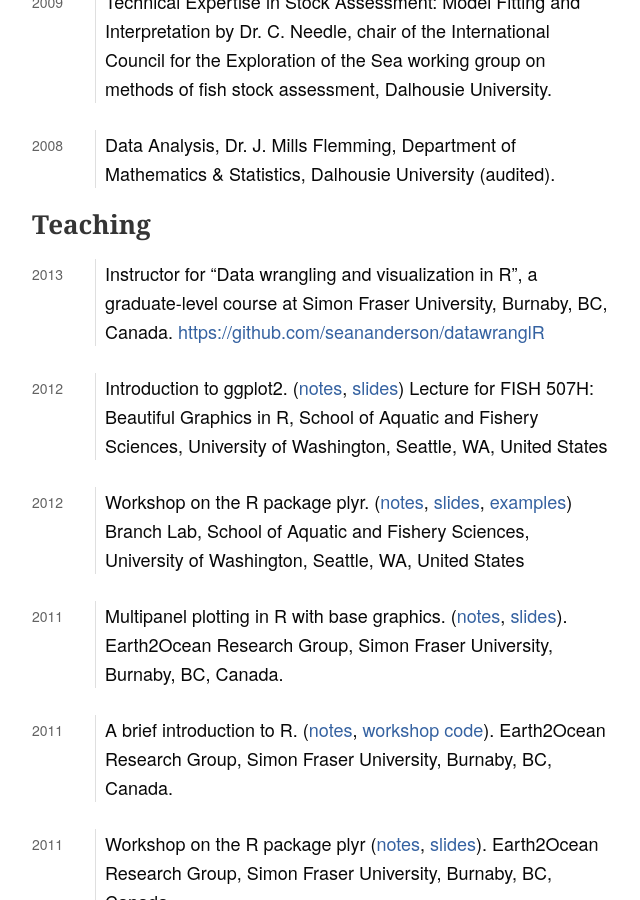
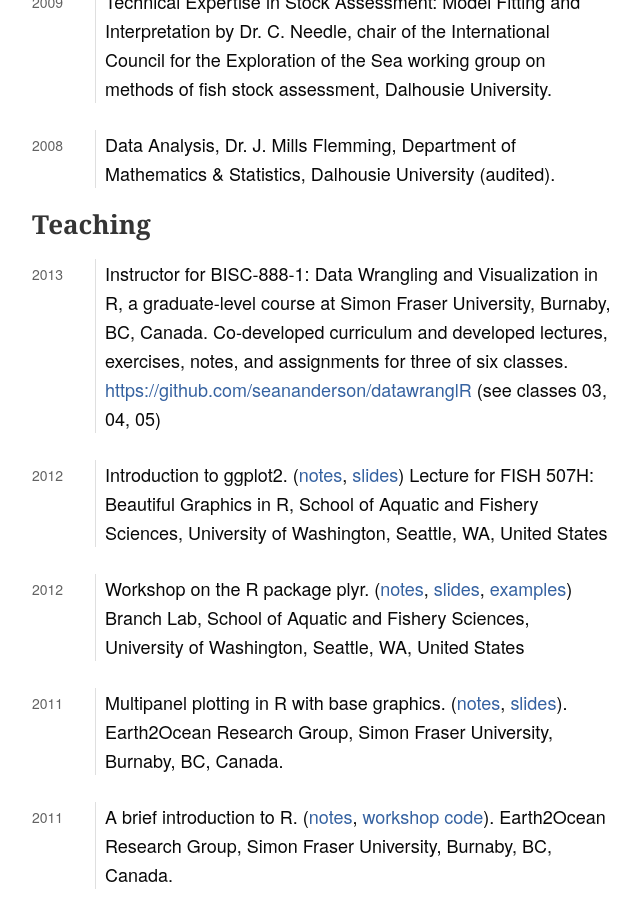
Before and after one commit to seananderson/seananderson.ca, a Jekyll site: the page built from cv.html, in a window 1280 px wide and 900 px high, scrolled down 7711 px. Shown: the whole window, without its empty margins (318-958 px from the left). Built offline with Jekyll 4.4.1, drawn with Linux system fonts in a browser that asks for light colours; Markdown is read by kramdown in place of the engine named in the settings; comment, search, counter and statistics services are not loaded.

Commit message:
Elaborate on data wrangling description

```diff
--- a/cv.html
+++ b/cv.html
@@ -206,7 +206,7 @@
 <h1 id="teaching">Teaching</h1>
 <dl>
 <dt>2013</dt>
-<dd><p>Instructor for “Data wrangling and visualization in R”, a graduate-level course at Simon Fraser University, Burnaby, BC, Canada. <a href="https://github.com/seananderson/datawranglR">https://github.com/seananderson/datawranglR</a></p>
+<dd><p>Instructor for BISC-888-1: Data Wrangling and Visualization in R, a graduate-level course at Simon Fraser University, Burnaby, BC, Canada. Co-developed curriculum and developed lectures, exercises, notes, and assignments for three of six classes. <a href="https://github.com/seananderson/datawranglR">https://github.com/seananderson/datawranglR</a> (see classes 03, 04, 05)</p>
 </dd>
 <dt>2012</dt>
 <dd><p>Introduction to ggplot2. (<a href="http://seananderson.ca/courses/12-ggplot2/ggplot2_notes.pdf">notes</a>, <a href="http://seananderson.ca/courses/12-ggplot2/ggplot2_slides_with_examples.pdf">slides</a>) Lecture for FISH 507H: Beautiful Graphics in R, School of Aquatic and Fishery Sciences, University of Washington, Seattle, WA, United States</p>
```
Also changed, not shown: AndersonCV.txt (+5 -2 lines), cv-pandoc.md (+5 -3 lines), 1 other file.
